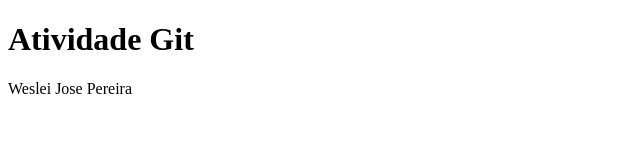
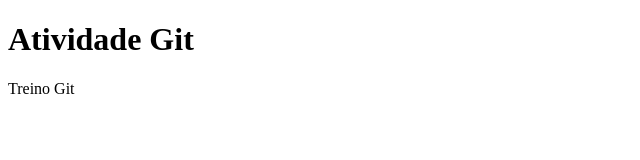
Before and after one commit to Wesleipereira84/treino-git, a plain HTML site: page index.html in a window 1280 px wide. Shown: the full height of the page, 0-640 px from the left. Drawn offline with Linux system fonts and the light colour scheme.

Commit message:
Update index.html

```diff
--- a/index.html
+++ b/index.html
@@ -1,12 +1,12 @@
 <!DOCTYPE html>
 <html>
 <head>
-<title>Hello World!</title>
+<title>Weslei Jose Pereira</title>
 </head>
 <body>
 
 <h1>Atividade Git</h1>
-<p>Weslei Jose Pereira</p>
+<p>Treino Git</p>
 
 </body>
 </html>
```
